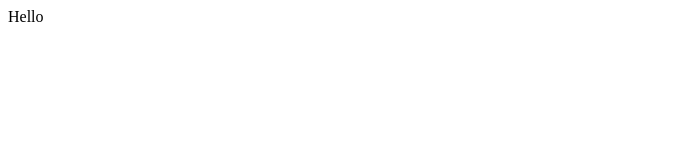
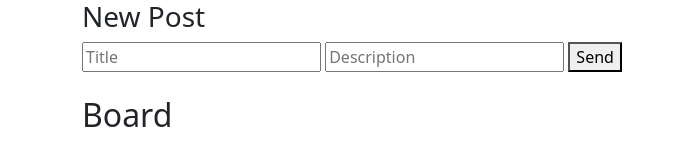
Before and after one commit to gabrieldelco/noticeboard, a website: page public/index.html in a window 1280 px wide. Shown: the whole page, without its empty margins (0-677 px from the left). Drawn offline with nearby package versions, Linux system fonts and the light colour scheme.

Commit message:
starting landing page

```diff
--- a/public/index.html
+++ b/public/index.html
@@ -4,11 +4,26 @@
 <head>
     <meta charset="UTF-8">
     <meta name="viewport" content="width=device-width, initial-scale=1.0">
-    <title>Teste</title>
+    <link href="https://cdn.jsdelivr.net/npm/bootstrap@5.3.2/dist/css/bootstrap.min.css" rel="stylesheet"
+        integrity="sha384-T3c6CoIi6uLrA9TneNEoa7RxnatzjcDSCmG1MXxSR1GAsXEV/Dwwykc2MPK8M2HN" crossorigin="anonymous">
+    <title>My Noticeboard</title>
 </head>
 
 <body>
-    Hello
+    <div class="container">
+        <h3>New Post</h3>
+        <div>
+            <input id="title" placeholder="Title">
+            <input id="desc" placeholder="Description">
+            <button onclick="">Send</button>
+        </div>
+
+        <h2 class="mt-4">Board</h2>
+        <div id="posts">
+
+        </div>
+    </div>
+    <script src="./scripts/script.js"></script>
 </body>
 
 </html>
```
Also changed, not shown: public/scripts/script.js (added).
